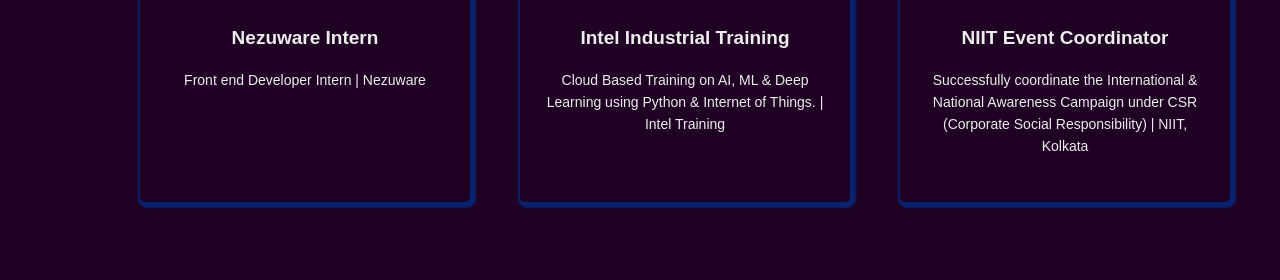
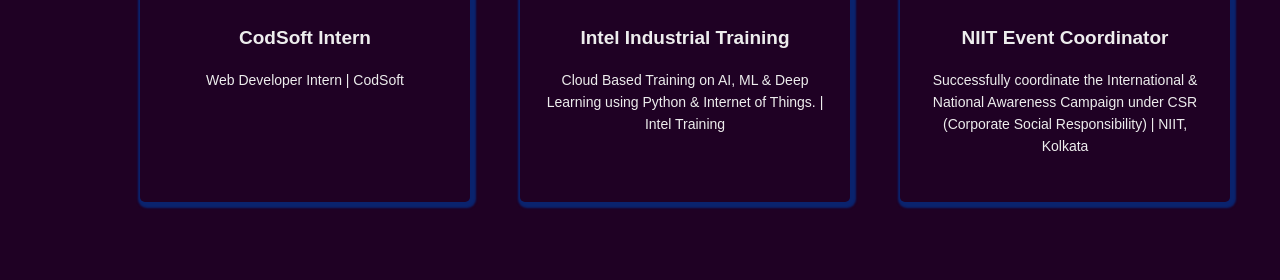
Before and after one commit to AyushGhoshal/CODSOFT_Portfolio, a plain HTML site: page index.html in a window 1280 px wide. Shown: the part 3268-3548 px from the top of the page. Drawn offline with nearby package versions, Linux system fonts and the light colour scheme.

Commit message:
Update index.html

```diff
--- a/index.html
+++ b/index.html
@@ -192,8 +192,8 @@
             <div class="ser-item">
                 <div class="ser-info">
                     <i class="fa-brands fa-slack"></i>
-                    <h2>Nezuware Intern</h2>
-                    <p>Front end Developer Intern | Nezuware</p>
+                    <h2>CodSoft Intern</h2>
+                    <p>Web Developer Intern | CodSoft </p>
                 </div>
 
                 <div class="hirebtn">
```
